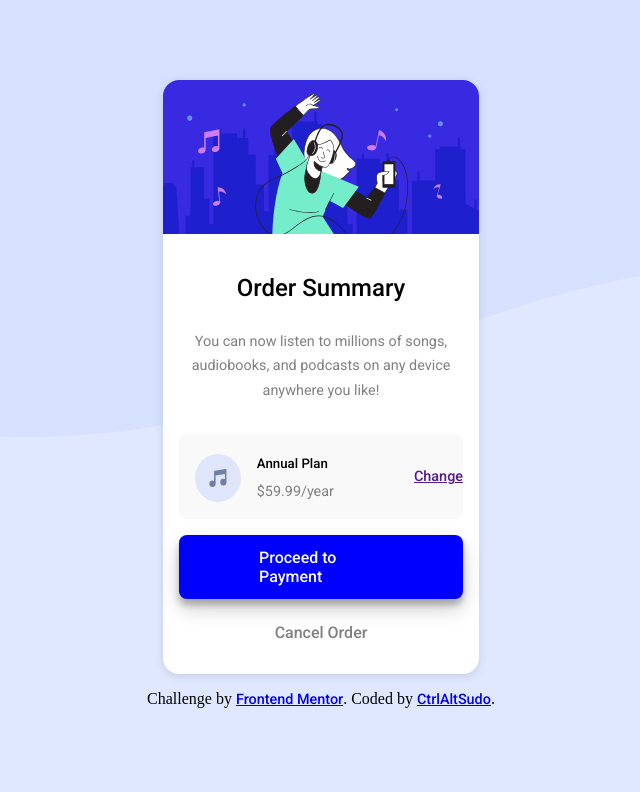
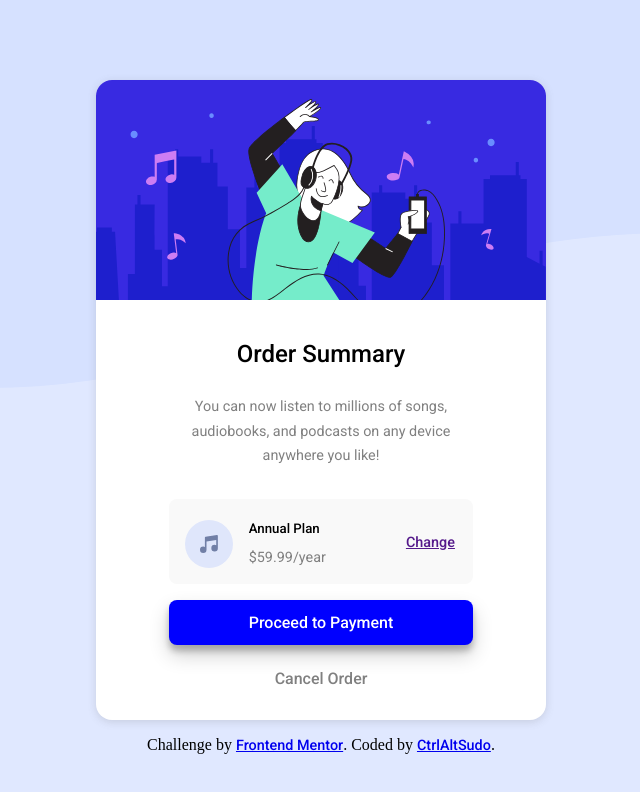
Before and after one commit to CtrlAltSudo/FM_orderSummary, a plain HTML site: page index.html in a window 1280 px wide. Shown: the whole page, without its empty margins (319-959 px from the left). Drawn offline with Linux system fonts and the light colour scheme.

Commit message:
fixed issues with larger screen size

```diff
--- a/style.css
+++ b/style.css
@@ -1,7 +1,8 @@
 body {
   background: url("imgs/pattern-background-desktop.svg") no-repeat;
   background-color: #e0e8ff;
-  height: 100vh;
+  background-size: contain;
+
 }
 .main_container {
   box-shadow: rgba(99, 99, 99, 0.2) 0px 2px 8px 0px;
@@ -9,7 +10,7 @@ body {
   align-items: center;
   justify-content: center;
   flex-direction: column;
-  max-width: 25%;
+  max-width: 28.1rem;
   margin: 10vh auto 0 auto;
   border-radius: 1rem;
   background-color: white;
@@ -78,8 +79,6 @@ a {
   font-weight: 500;
 }
 img {
-  max-width: 100%;
-  max-height: 100%;
   border-radius: 1em 1em 0 0;
 }
 .img_svg {
@@ -103,7 +102,7 @@ img {
 }
 
 @media only screen and (max-width: 600px) {
-  .main_container {
+  img {
     max-width: 100%;
   }
 }
```
